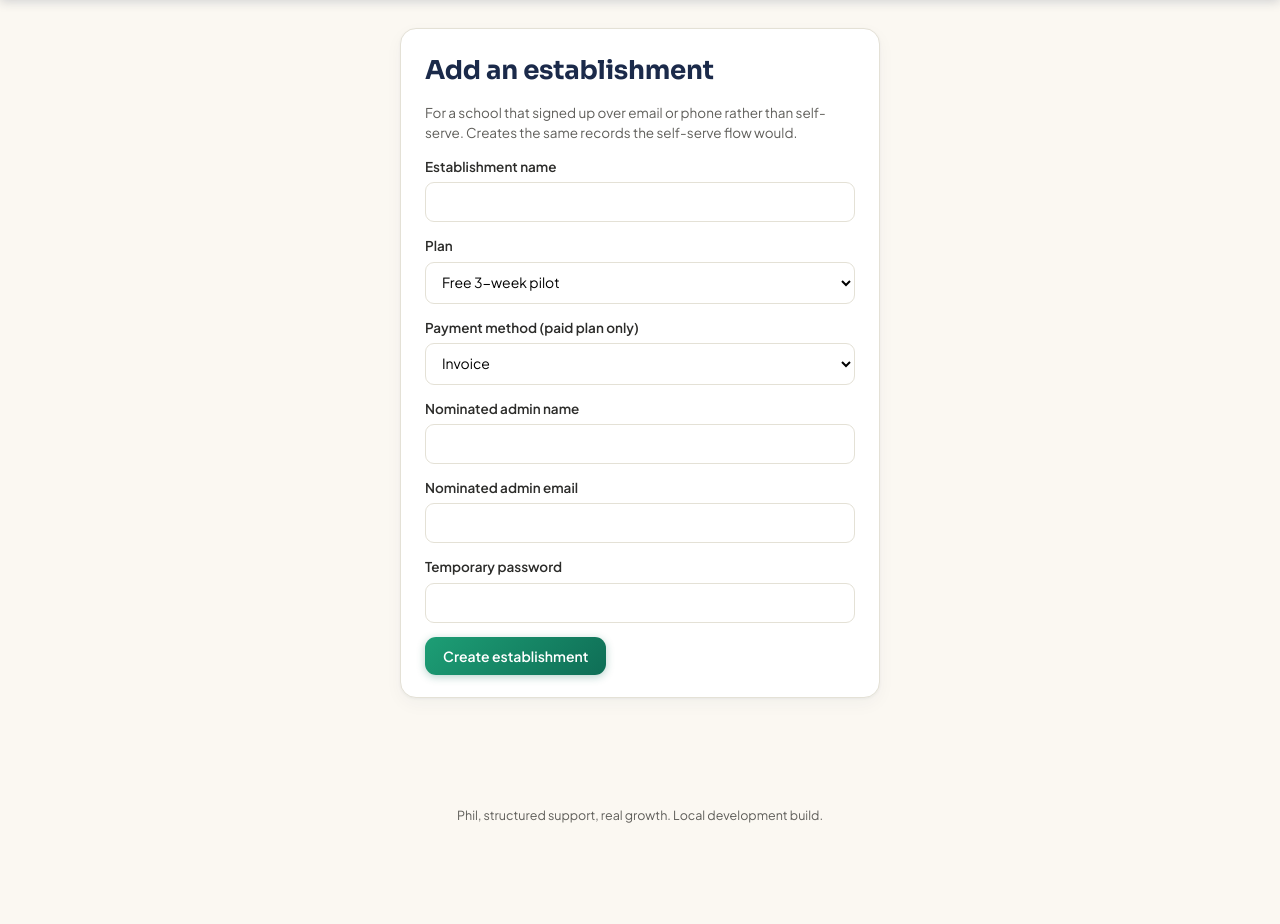
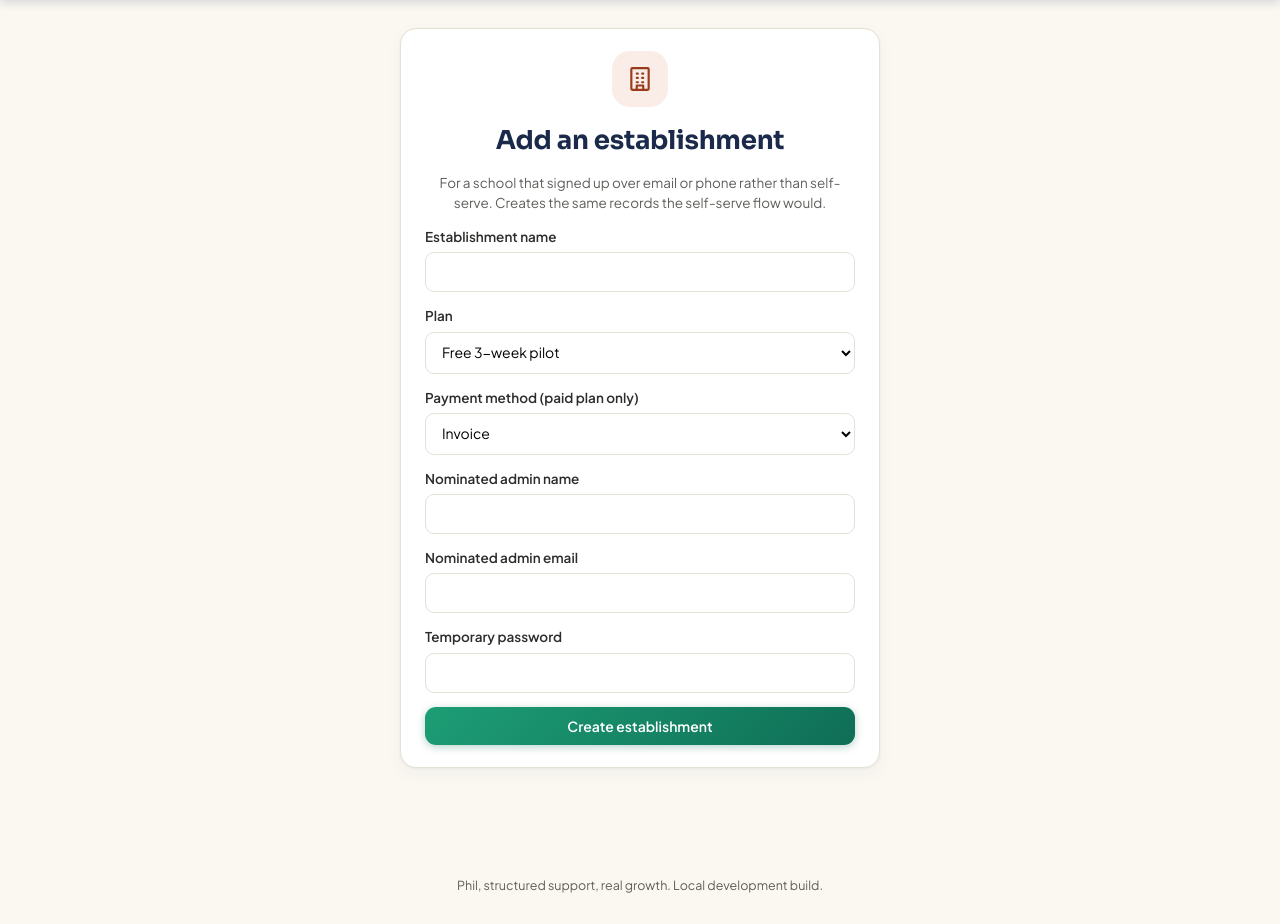
Before and after one commit to Alexandersocrates-dev/phil-app, a Python web app: template templates/staff_establishment_new.html in a window 1280 px wide. Shown: the part 57-981 px from the top of the page. Before the commit the page ends 880 px from the top, so only its background shows below. Run offline with Jinja, Linux system fonts and the light colour scheme; the template is opened without the code that fills it, so the values that code supplies are empty.

Commit message:
Update staff_establishment_new.html

```diff
--- a/templates/staff_establishment_new.html
+++ b/templates/staff_establishment_new.html
@@ -1,30 +1,32 @@
 {% extends "base.html" %}
+{% from "_icons.html" import icon_building %}
 {% block title %}Add establishment - Phil{% endblock %}
 {% block wrapclass %}narrow{% endblock %}
 {% block content %}
-<div class="card">
+<div class="card" style="text-align:center;">
+  <div class="icon-badge" style="background:var(--coral-light);">{{ icon_building(color='var(--coral-dark)') }}</div>
   <h1>Add an establishment</h1>
   <p class="muted">For a school that signed up over email or phone rather than self-serve. Creates the same records the self-serve flow would.</p>
-  <form method="post" action="/staff/establishments/new">
-    <div class="field"><label>Establishment name</label><input type="text" name="establishment_name" required></div>
+  <form method="post" action="/staff/establishments/new" style="text-align:left;">
+    <div class="field"><label for="establishment_name">Establishment name</label><input type="text" id="establishment_name" name="establishment_name" required></div>
     <div class="field">
-      <label>Plan</label>
-      <select name="plan_type">
+      <label for="plan_type">Plan</label>
+      <select id="plan_type" name="plan_type">
         <option value="pilot">Free 3-week pilot</option>
         <option value="school">Paid (15 seats)</option>
       </select>
     </div>
     <div class="field">
-      <label>Payment method (paid plan only)</label>
-      <select name="payment_method">
+      <label for="payment_method">Payment method (paid plan only)</label>
+      <select id="payment_method" name="payment_method">
         <option value="invoice">Invoice</option>
         <option value="card">Card</option>
       </select>
     </div>
-    <div class="field"><label>Nominated admin name</label><input type="text" name="admin_name" required></div>
-    <div class="field"><label>Nominated admin email</label><input type="email" name="admin_email" required></div>
-    <div class="field"><label>Temporary password</label><input type="password" name="admin_password" required minlength="8"></div>
-    <button class="btn btn-primary" type="submit">Create establishment</button>
+    <div class="field"><label for="admin_name">Nominated admin name</label><input type="text" id="admin_name" name="admin_name" required></div>
+    <div class="field"><label for="admin_email">Nominated admin email</label><input type="email" id="admin_email" name="admin_email" required></div>
+    <div class="field"><label for="admin_password">Temporary password</label><input type="password" id="admin_password" name="admin_password" required minlength="8"></div>
+    <button class="btn btn-primary" type="submit" style="width:100%;">Create establishment</button>
   </form>
 </div>
 {% endblock %}
```
